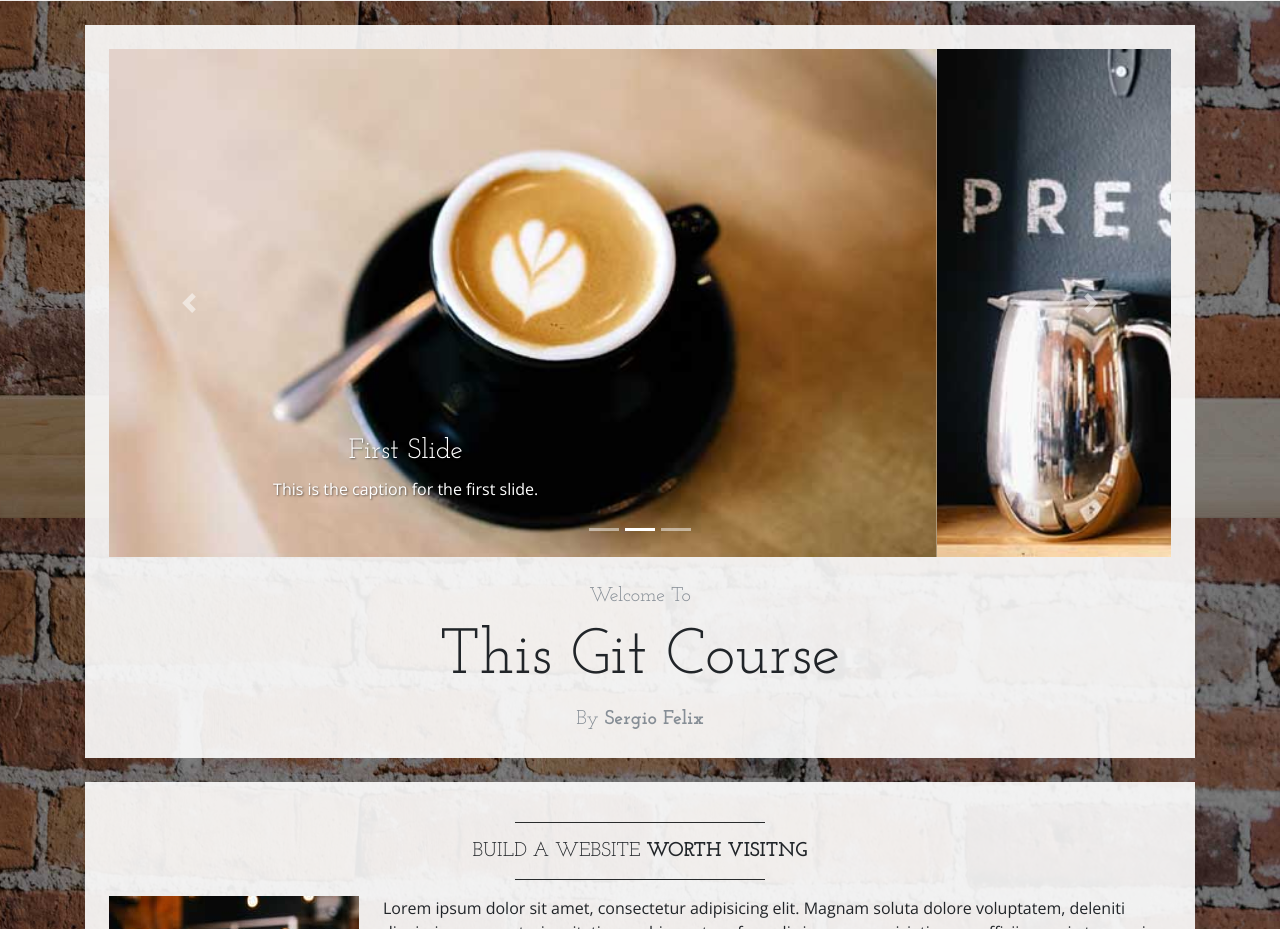
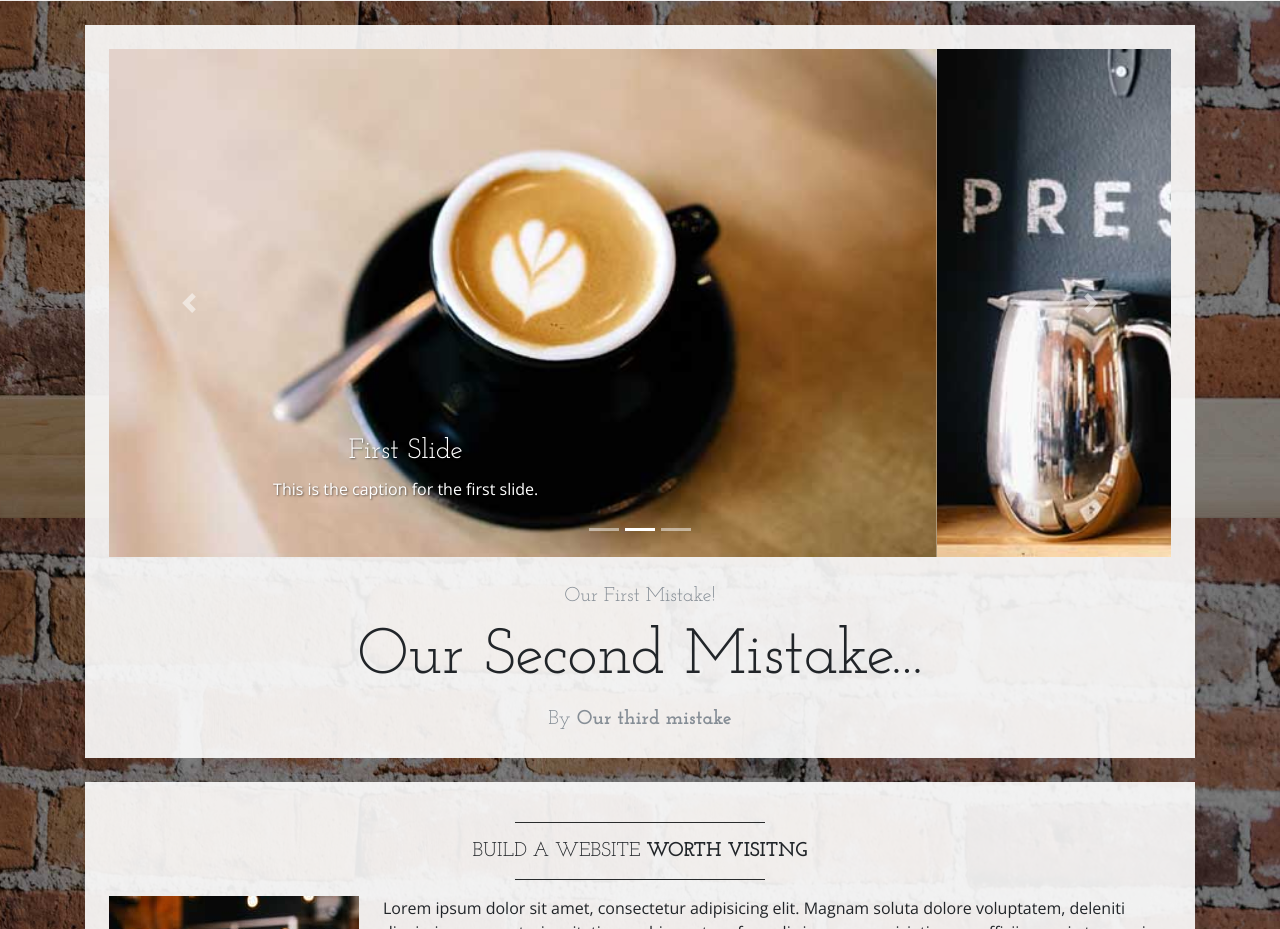
Before and after one commit to SergioFelix/test-git-course, a website: page index.html in a window 1280 px wide. Shown: the part 282-1211 px from the top of the page. Drawn offline with nearby package versions, Linux system fonts and the light colour scheme.

Commit message:
Committing our third mistake, we left the other two in place

```diff
--- a/index.html
+++ b/index.html
@@ -99,10 +99,10 @@
         </div>
         <!-- Welcome Message -->
         <div class="text-center mt-4">
-          <div class="text-heading text-muted text-lg">Welcome To</div>
-          <h1 class="my-2">This Git Course</h1>
+          <div class="text-heading text-muted text-lg">Our First Mistake!</div>
+          <h1 class="my-2">Our Second Mistake...</h1>
           <div class="text-heading text-muted text-lg">By
-            <strong>Sergio Felix</strong>
+            <strong>Our third mistake</strong>
           </div>
         </div>
       </div>
```
